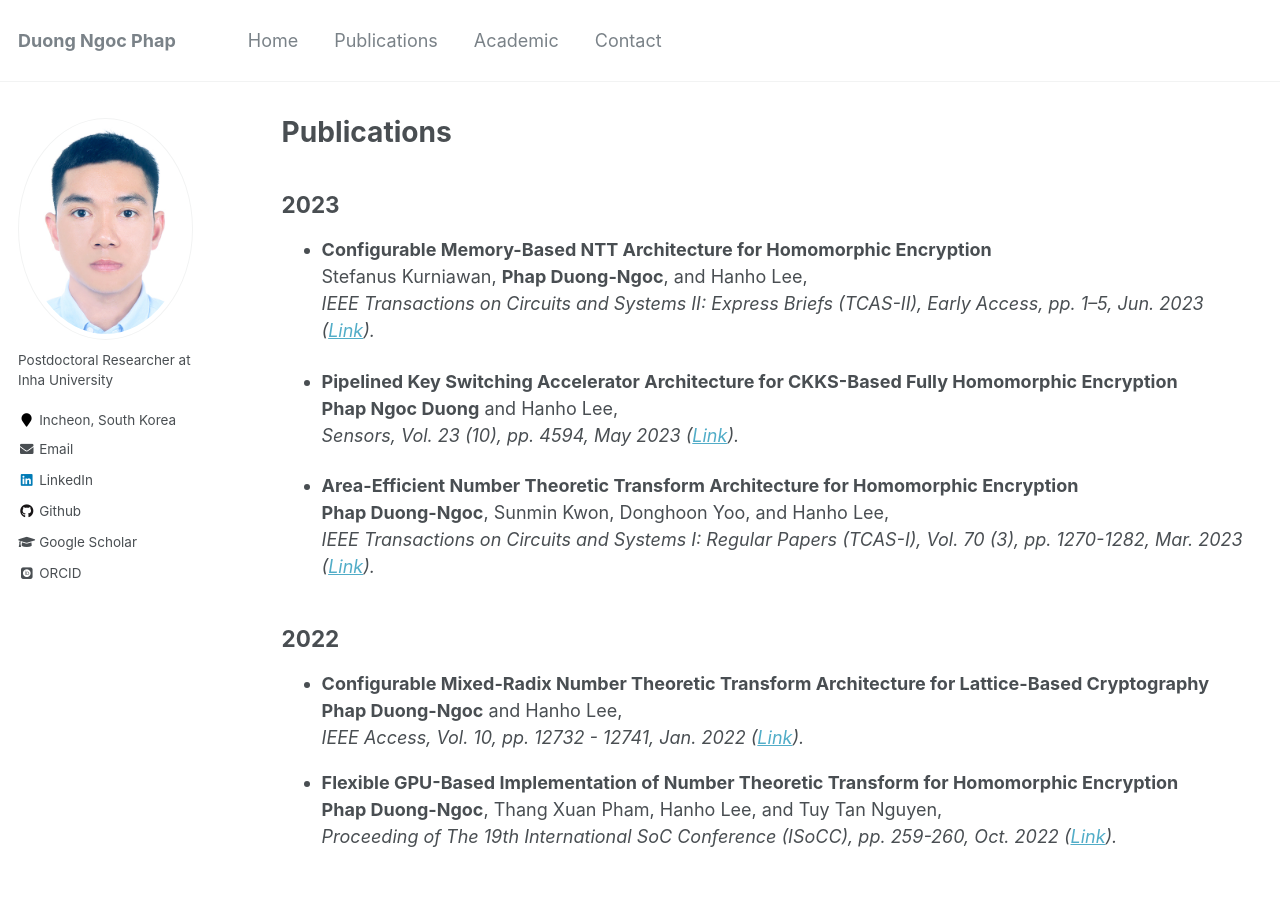
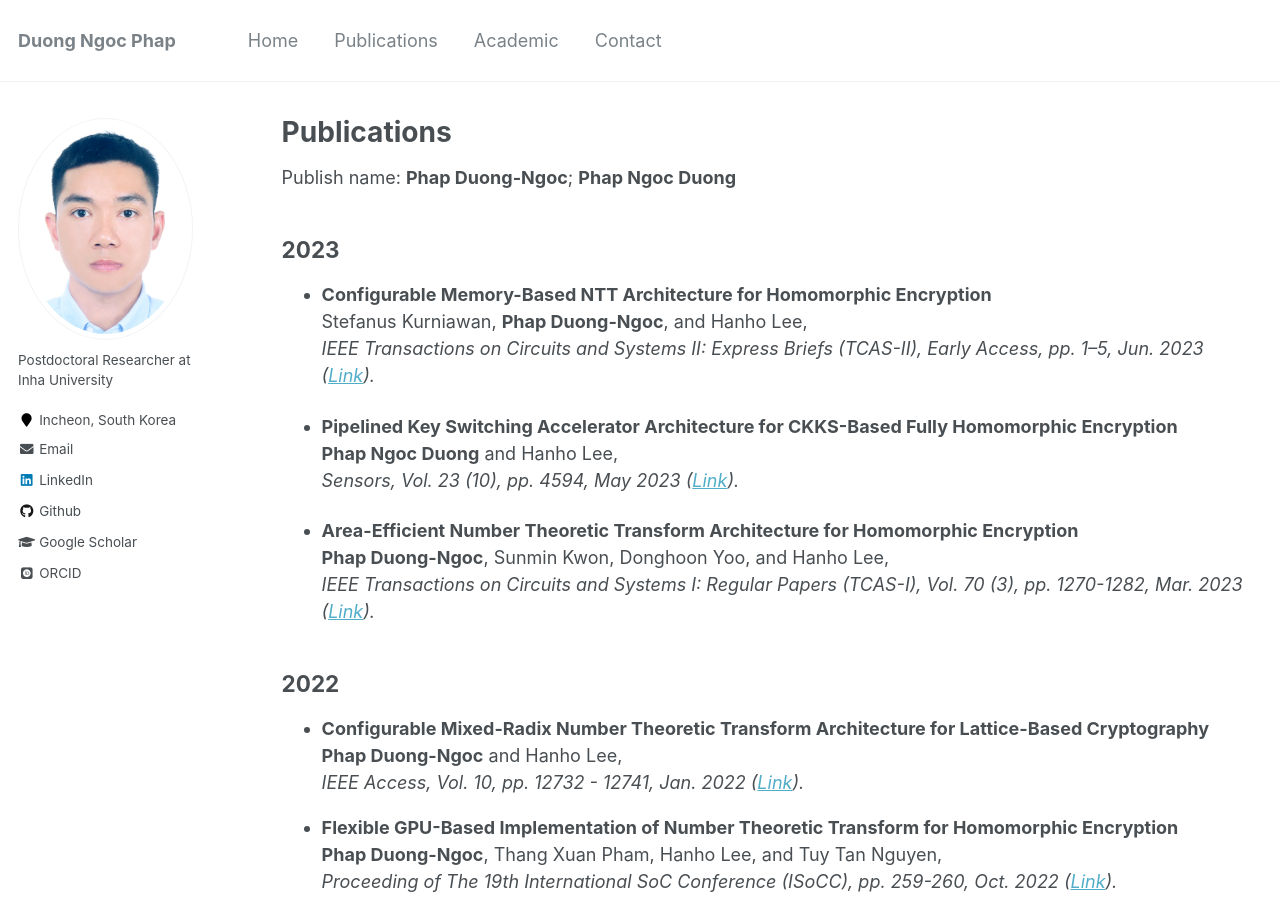
Before and after one commit to phapdn/phapdn.github.io, a Jekyll site: the page built from _pages/publications.md, in a window 1280 px wide and 900 px high. Built offline with Jekyll 4.4.1, drawn with Linux system fonts in a browser that asks for light colours; some web fonts are replaced.

Commit message:
Update publications.md

```diff
--- a/_pages/publications.md
+++ b/_pages/publications.md
@@ -4,6 +4,8 @@ title: "Publications"
 permalink: /publications/
 author_profile: true
 ---
+
+Publish name: **Phap Duong-Ngoc**; **Phap Ngoc Duong**
 
 ## 2023
 
```
